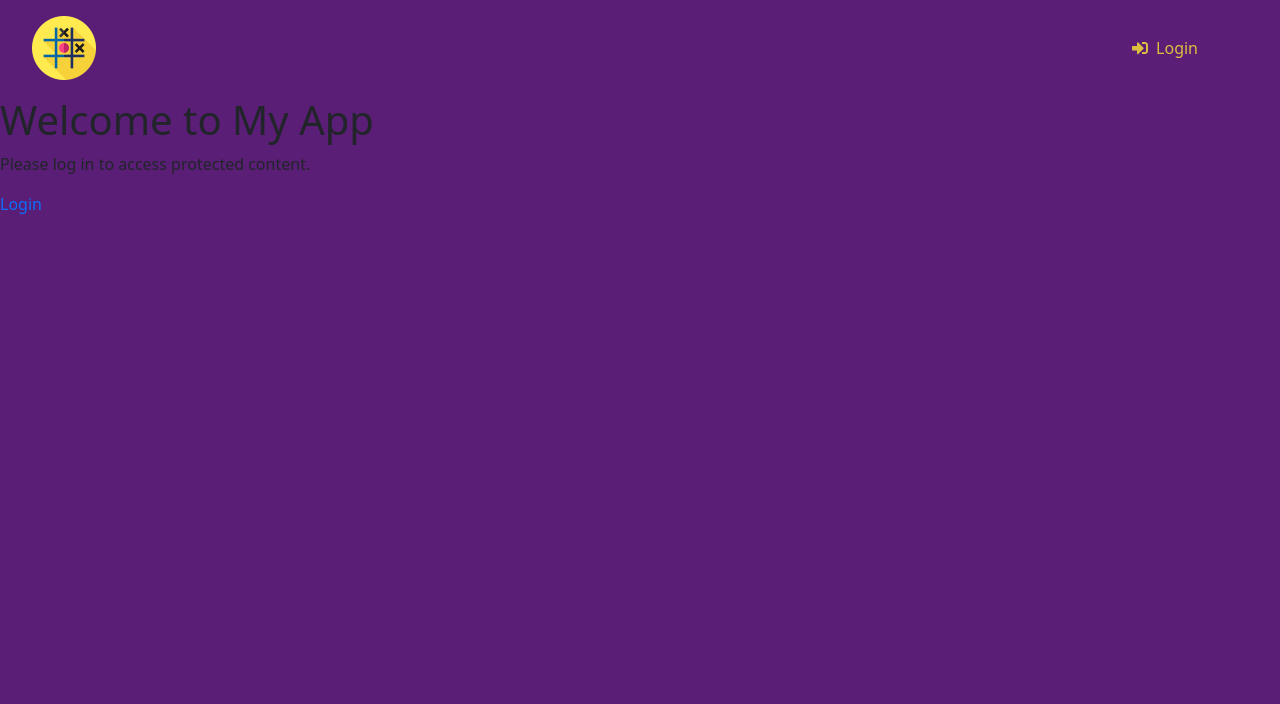
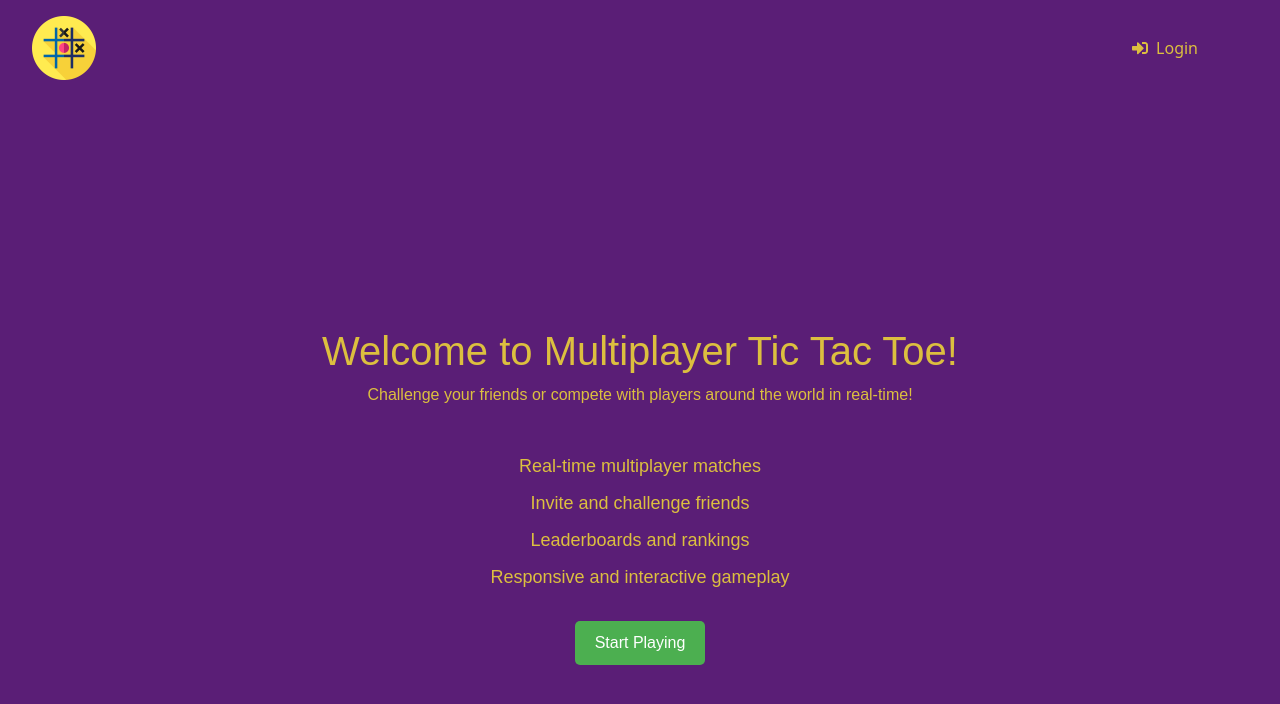
Before and after one commit to harshitbhalla11/TicTacToe, a Next.js app: page /landing in a window 1280 px wide. Shown: the top 704 px of the page. Built offline with nearby package versions, Linux system fonts and the light colour scheme; no server answers.

Commit message:
Fix: add pages to protected route

```diff
--- a/src/app/join-room/[roomid]/page.tsx
+++ b/src/app/join-room/[roomid]/page.tsx
@@ -7,6 +7,7 @@ import { useSelector } from "react-redux";
 import { RootState } from "@/redux/store/store";
 import styles from "../JoinRoom.module.scss";
 import TictacproText from "@/app/components/TicTacProText/TictacproText";
+import withAuth from "@/hoc/withAuth";
 
 const RoomDetailsPage = () => {
   const router = useRouter();
@@ -105,4 +106,4 @@ const RoomDetailsPage = () => {
   );
 };
 
-export default RoomDetailsPage;
+export default withAuth(RoomDetailsPage);
--- a/src/app/join-room/page.tsx
+++ b/src/app/join-room/page.tsx
@@ -3,6 +3,7 @@ import { useRouter } from "next/navigation";
 import { useState } from "react";
 import styles from "./JoinRoom.module.scss";
 import TictacproText from "../components/TicTacProText/TictacproText";
+import withAuth from "@/hoc/withAuth";
 
 const JoinRoomPage = () => {
   const router = useRouter();
@@ -42,4 +43,4 @@ const JoinRoomPage = () => {
   );
 };
 
-export default JoinRoomPage;
+export default withAuth(JoinRoomPage);
--- a/src/app/landing/LandingPage.module.scss
+++ b/src/app/landing/LandingPage.module.scss
@@ -0,0 +1,37 @@
+.container {
+    color: var(--yellow);
+    display: flex;
+    flex-direction: column;
+    align-items: center;
+    justify-content: center;
+    text-align: center;
+    padding: 40px;
+    min-height: 100vh;
+    font-family: Arial, sans-serif;
+  }
+
+  .features {
+    list-style-type: none;
+    padding: 0;
+    margin: 20px 0;
+  }
+
+  .features li {
+    margin: 10px 0;
+    font-size: 18px;
+  }
+
+  .button {
+    background-color: #4caf50;
+    color: white;
+    padding: 10px 20px;
+    border: none;
+    border-radius: 5px;
+    cursor: pointer;
+    font-size: 16px;
+    transition: background-color 0.3s;
+  }
+
+  .button:hover {
+    background-color: #45a049;
+  }
--- a/src/app/landing/page.tsx
+++ b/src/app/landing/page.tsx
@@ -4,13 +4,21 @@ import Link from "next/link";
 import withNonAuth from "@/hoc/withNonAuth";
 import styles from "./LandingPage.module.scss";
 
- function LandingPage() {
+function LandingPage() {
   return (
     <div className={styles.container}>
-      <h1>Welcome to My App</h1>
-      <p>Please log in to access protected content.</p>
+      <h1>Welcome to Multiplayer Tic Tac Toe!</h1>
+      <p>
+        Challenge your friends or compete with players around the world in real-time!
+      </p>
+      <ul className={styles.features}>
+        <li>Real-time multiplayer matches</li>
+        <li>Invite and challenge friends</li>
+        <li>Leaderboards and rankings</li>
+        <li>Responsive and interactive gameplay</li>
+      </ul>
       <Link href="/auth">
-        <button className={styles.button}>Login</button>
+        <button className={styles.button}>Start Playing</button>
       </Link>
     </div>
   );
--- a/src/app/room/[roomId]/page.tsx
+++ b/src/app/room/[roomId]/page.tsx
@@ -11,6 +11,7 @@ import "bootstrap/dist/css/bootstrap.min.css";
 import { useSelector } from "react-redux";
 import { RootState } from "@/redux/store/store";
 import TictacproText from "@/app/components/TicTacProText/TictacproText";
+import withAuth from "@/hoc/withAuth";
 
 const RoomPage = () => {
   const { roomId } = useParams() as { roomId: string };
@@ -140,4 +141,4 @@ const RoomPage = () => {
   );
 };
 
-export default RoomPage;
+export default withAuth(RoomPage);
```
